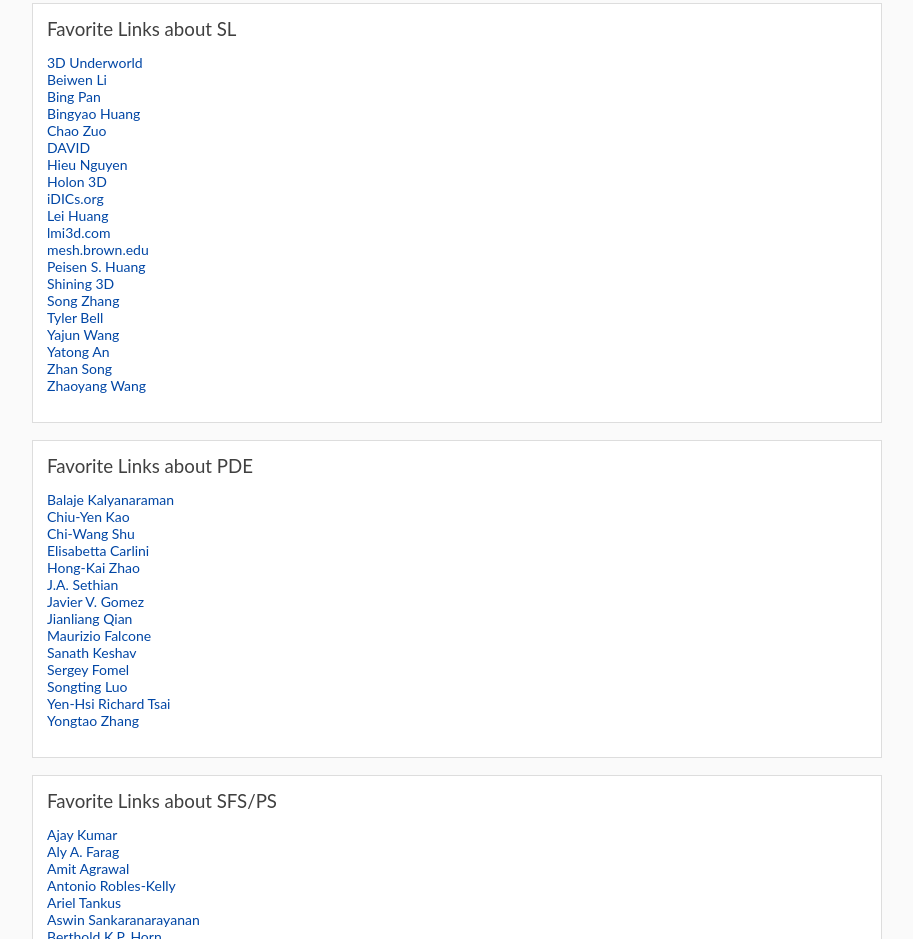
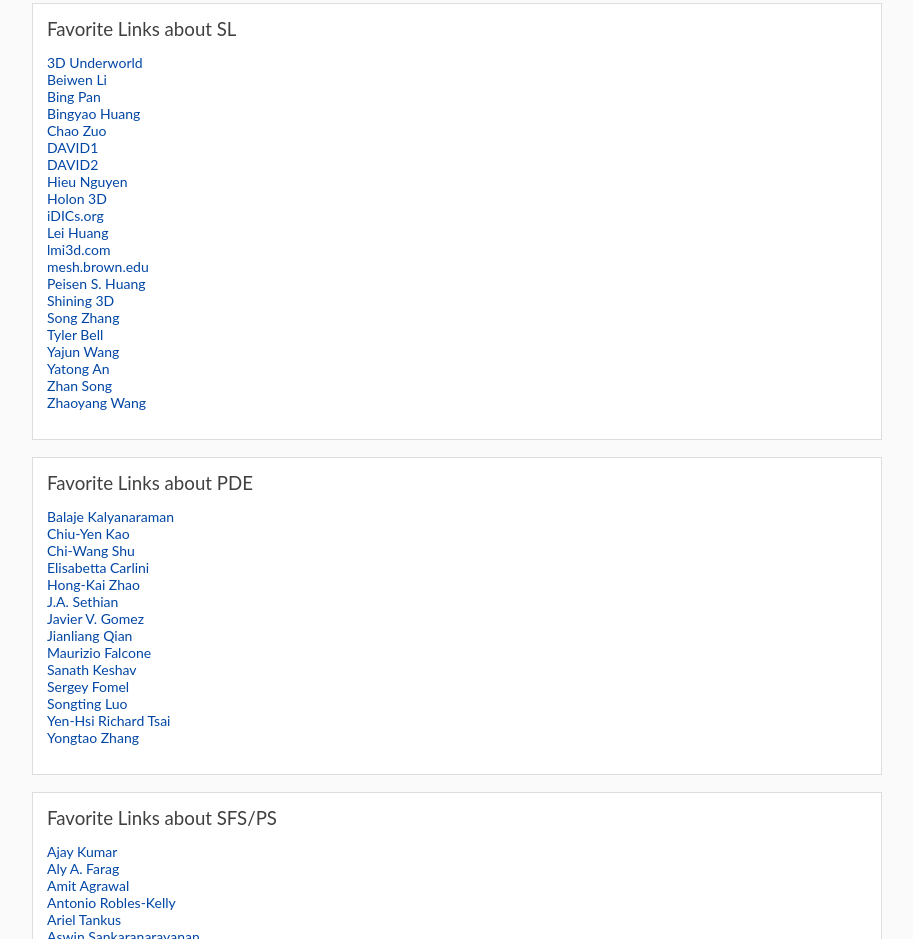
Before and after one commit to booler/booler.github.io, a plain HTML site: page index.html in a window 1280 px wide. Shown: the part 3437-4376 px from the top of the page, without its empty margins (183-1096 px from the left). Drawn offline with Linux system fonts and the light colour scheme.

Commit message:
Update index.html

```diff
--- a/index.html
+++ b/index.html
@@ -297,7 +297,8 @@ div.block {
       <a href="http://www.ase.buaa.edu.cn/info/1077/5888.htm" target="_blank">Bing Pan</a><br>
       <a href="https://bingyaohuang.github.io/" target="_blank">Bingyao Huang</a><br>
       <a href="http://www.scilaboratory.com/h-col-110.html" target="_blank">Chao Zuo</a><br>
-      <a href="https://support.hp.com/us-en/drivers/selfservice/hp-3d-structured-light-scanner/14169438" target="_blank">DAVID</a><br>
+      <a href="https://support.hp.com/us-en/drivers/selfservice/hp-3d-structured-light-scanner/14169438" target="_blank">DAVID1</a><br>
+      <a href="https://web.archive.org/web/20190304013810/https://www.david-3d.com/support/downloads" target="_blank">DAVID2</a><br>
       <a href="https://hieunnguyen.github.io/" target="_blank">Hieu Nguyen</a><br>
       <a href="http://www.3dscan.cn/" target="_blank">Holon 3D</a><br>
       <a href="http://idics.org/guide/" target="_blank">iDICs.org</a><br>
```
